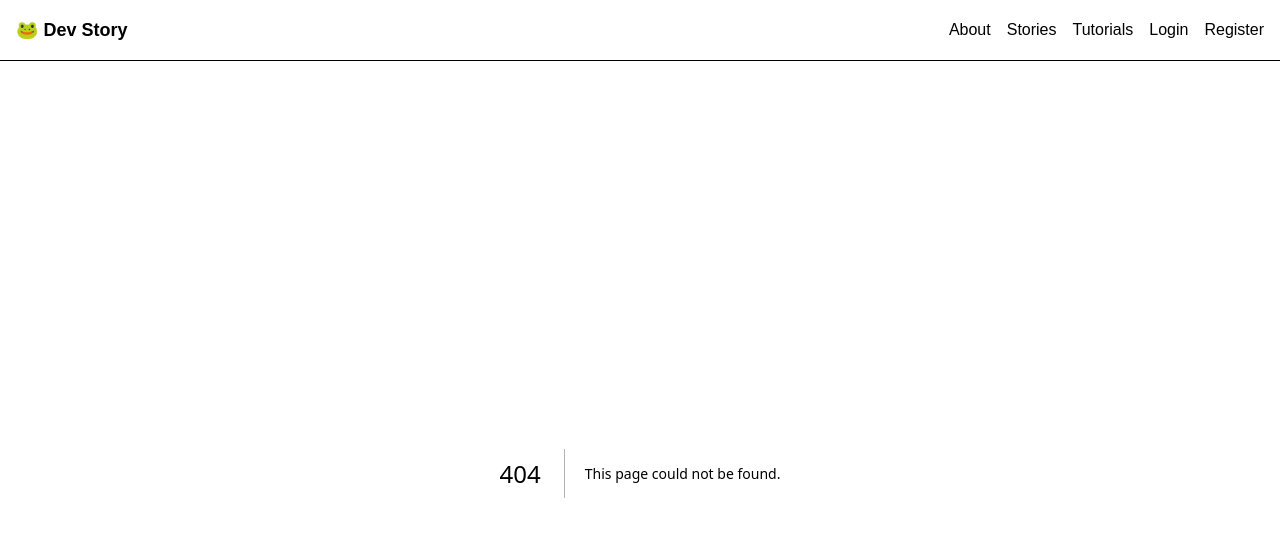
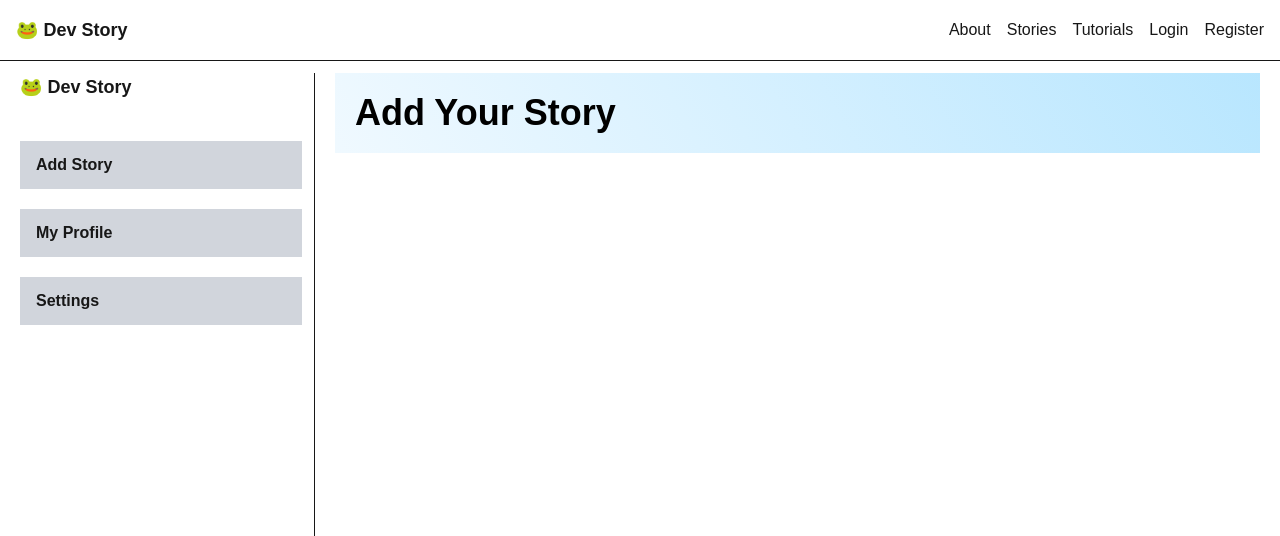
Before and after one commit to shehabRabby/Dev-Story-by-Next.js, a Next.js app: page /dashboard/add-story in a window 1280 px wide. Before the commit this address had no page. Shown: the top 536 px of the page. Built offline with nearby package versions, Linux system fonts and the light colour scheme.

Commit message:
Create Miltiple Layout

```diff
--- /dev/null
+++ b/src/app/dashboard/add-story/page.jsx
@@ -0,0 +1,12 @@
+import Title from '@/Component/Title';
+import React from 'react';
+
+const AddStories = () => {
+    return (
+        <div>
+            <Title>Add Your Story</Title>
+        </div>
+    );
+};
+
+export default AddStories;
--- /dev/null
+++ b/src/app/dashboard/layout.jsx
@@ -0,0 +1,21 @@
+import Link from 'next/link';
+import React from 'react';
+
+const DashboardLayout = ({ children }) => {
+    return (
+        <div className='grid grid-cols-12 gap-5 min-h-screen'>
+       <div className='col-span-3 border-r'>
+        <Link href={"/"} className="text-lg font-semibold">🐸 Dev Story</Link>
+
+        <div className='flex flex-col mt-10 space-y-5'>
+            <Link className='bg-gray-300 px-4 py-3 text-l font-semibold mr-3 border-gray-400' href={"/dashboard/add-story"}>Add Story</Link>
+            <Link className='bg-gray-300 px-4 py-3 text-l font-semibold mr-3 border-gray-400' href={"/dashboard/my-profile"}>My Profile</Link>
+            <Link className='bg-gray-300 px-4 py-3 text-l font-semibold mr-3 border-gray-400' href={"/dashboard/settings"}>Settings</Link>
+        </div>
+       </div>
+       <div className='col-span-9'>{children}</div>
+        </div>
+    );
+};
+
+export default DashboardLayout;
--- /dev/null
+++ b/src/app/dashboard/my-profile/page.jsx
@@ -0,0 +1,12 @@
+import Title from '@/Component/Title';
+import React from 'react';
+
+const MyProfile = () => {
+    return (
+        <div>
+            <Title>My Profile</Title>
+        </div>
+    );
+};
+
+export default MyProfile;
--- /dev/null
+++ b/src/app/dashboard/settings/page.jsx
@@ -0,0 +1,12 @@
+import Title from '@/Component/Title';
+import React from 'react';
+
+const Settings = () => {
+    return (
+        <div>
+            <Title>Change your Settings</Title>
+        </div>
+    );
+};
+
+export default Settings;
```
Also changed, not shown: src/app/(Auth)/Register/page.jsx (renamed from src/app/Register/page.jsx), src/app/(Auth)/login/page.jsx (renamed from src/app/login/page.jsx).
